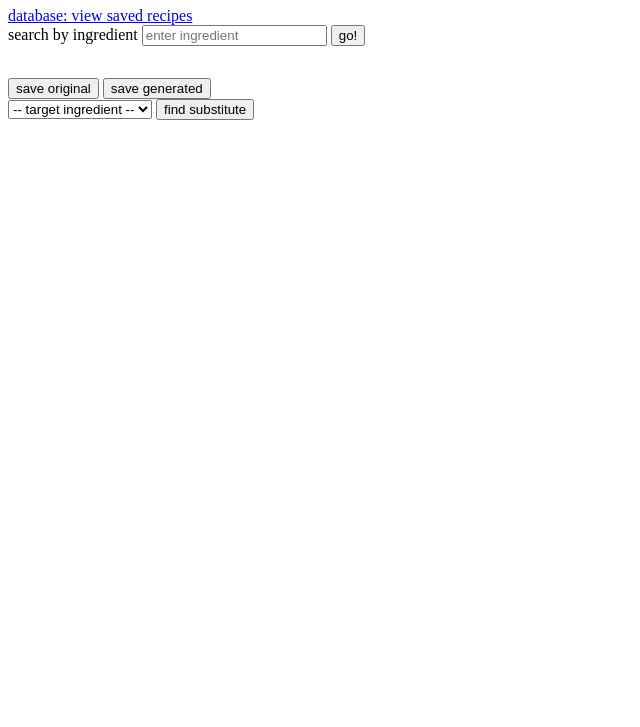
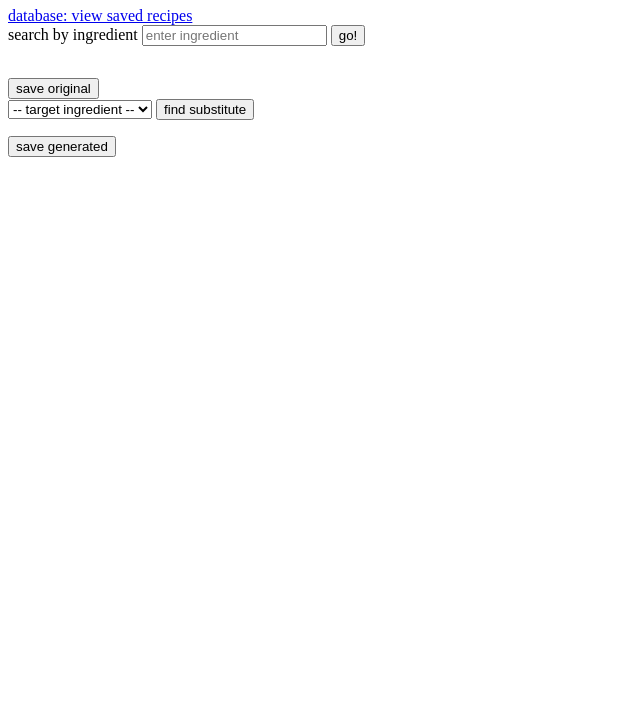
Before and after one commit to fac-32/Pro0930-Food-My-Way, a website with bundled scripts: page public/index.html in a window 1280 px wide. Shown: the part 73-800 px from the top of the page, without its empty margins (0-640 px from the left). Built offline with nearby package versions, Linux system fonts and the light colour scheme.

Commit message:
fix: move save buttons out of the form and into section of their respective recipe type (original/generated) while keeping their link to the form

```diff
--- a/public/index.html
+++ b/public/index.html
@@ -26,13 +26,11 @@
             <div id="recipe-title"></div>
             <ul id="recipe-ingredients"></ul>
             <div id="recipe-instructions"></div>
+            <button form="save-recipe-form" type="submit" value="original">save original</button>
         </section>
 
-        <!-- Save Original Recipe -->
-        <form id="save-recipe-form">
-            <button type="submit" value="original">save original</button>
-            <button type="submit" value="generated">save generated</button>
-        </form>
+        <!-- Save Recipes -->
+        <form id="save-recipe-form"></form>
 
          <!-- Substitution Section -->
         <form id="substitute-form">
@@ -48,6 +46,7 @@
             <div id="substitution-reasoning"></div>
             <ul id="new-recipe-ingredients"></ul>
             <div id="new-recipe-instructions"></div>
+            <button form="save-recipe-form" type="submit" value="generated">save generated</button>
         </section>
 
         <!-- Load scripts as modules -->
```
